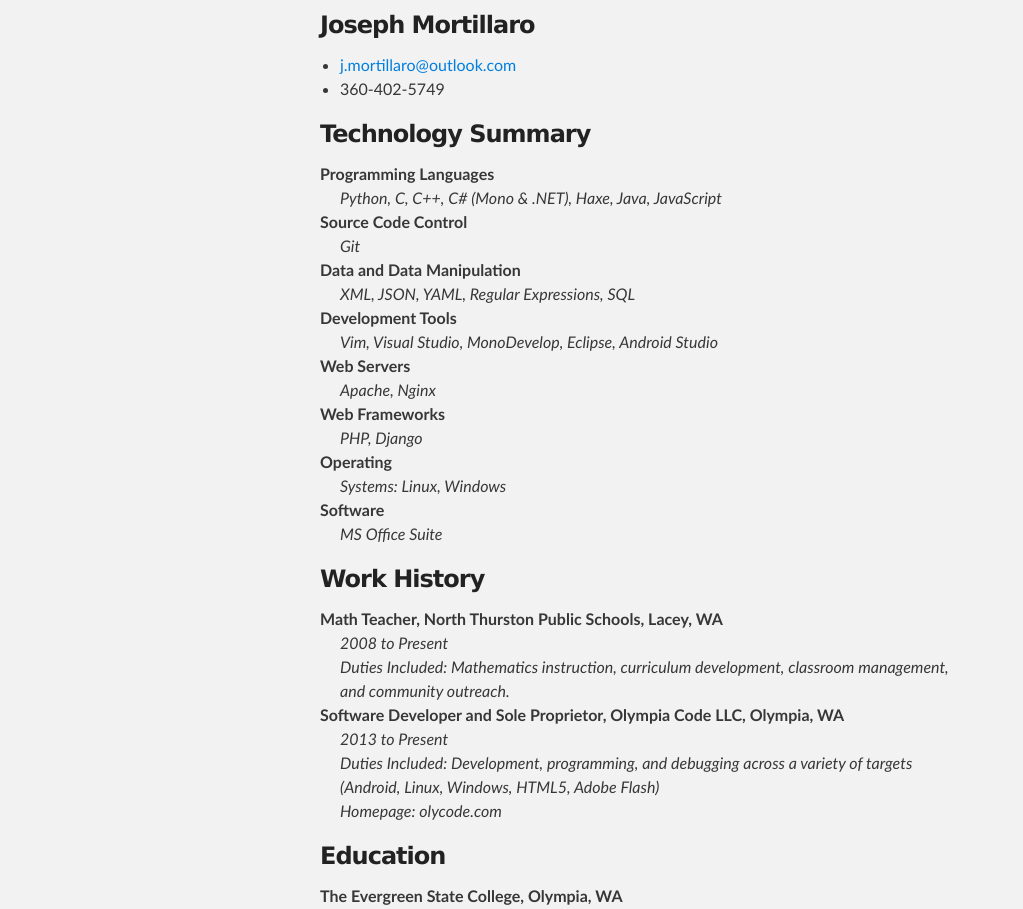
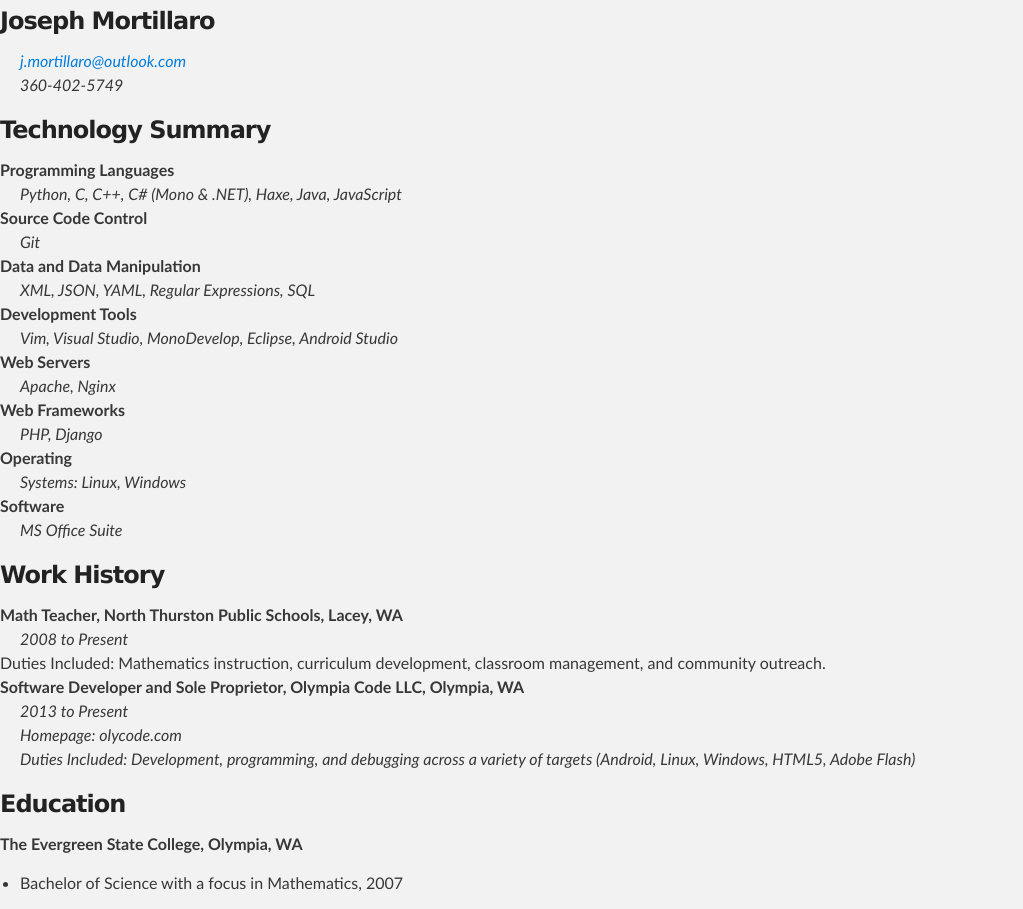
Before and after one commit to OlyCode/about-me, a plain HTML site: page index.html in a window 1280 px wide. Shown: the part 639-1548 px from the top of the page, without its empty margins (0-1023 px from the left). Drawn offline with Linux system fonts and the light colour scheme.

Commit message:
Update index.html

```diff
--- a/index.html
+++ b/index.html
@@ -16,44 +16,31 @@
     <!-- HEADER -->
     <div id="header_wrap" class="outer">
         <header class="inner">
-          <!--a id="forkme_banner" href="https://github.com/OlyCode/about-me">View on GitHub</a-->
-
           <h1 id="project_title"><a href="http://olycode.github.io/" style="text-decoration: none; color: #FFFFFF">Olympia Code LLC</a></h1>
           <h2 id="project_tagline"></h2>
-
-            <!-- section id="downloads">
-              <a class="zip_download_link" href="https://github.com/OlyCode/about-me/zipball/master">Download this project as a .zip file</a>
-              <a class="tar_download_link" href="https://github.com/OlyCode/about-me/tarball/master">Download this project as a tar.gz file</a>
-            </section -->
         </header>
     </div>
 
     <!-- MAIN CONTENT -->
     <div id="main_content_wrap" class="outer">
       <section id="main_content" class="inner">
-        <h2>
-<a id="about-me" class="anchor" href="#about-me" aria-hidden="true"><span class="octicon octicon-link"></span></a>About Me</h2>
+
+      </section><h2><a id="about-me" class="anchor" href="#about-me" aria-hidden="true"><span class="octicon octicon-link"></span></a>About Me</h2>
 
         <img src="/about-me/images/photo.JPG" alt="">
 
         <p>I am a programmer with a strong mathematical background and an interest in all aspects of  software development.</p>
 
-<h2>
-<a id="resume" class="anchor" href="#resume" aria-hidden="true"><span class="octicon octicon-link"></span></a>Resume</h2>
+        <h2><a id="resume" class="anchor" href="#resume" aria-hidden="true"><span class="octicon octicon-link"></span></a>Resume</h2>
 
-<h3>
-<a id="joseph-mortillaro" class="anchor" href="#joseph-mortillaro" aria-hidden="true"><span class="octicon octicon-link"></span></a>Joseph Mortillaro</h3>
+        <h3><a id="joseph-mortillaro" class="anchor" href="#joseph-mortillaro" aria-hidden="true"><span class="octicon octicon-link"></span></a>Joseph Mortillaro</h3>
 
-<ul>
-<li>
-<a href="mailto:j.mortillaro@outlook.com">j.mortillaro@outlook.com</a><br>
-</li>
-<li>360-402-5749</li>
-</ul>
+        <dl>
+          <dd><a href="mailto:j.mortillaro@outlook.com">j.mortillaro@outlook.com</a></dd>
+          <dd>360-402-5749</dd>
+        </dl>
 
-<h3>
-<a id="technology-summary" class="anchor" href="#technology-summary" aria-hidden="true"><span class="octicon octicon-link"></span></a>Technology Summary</h3>
-
+        <h3><a id="technology-summary" class="anchor" href="#technology-summary" aria-hidden="true"><span class="octicon octicon-link"></span></a>Technology Summary</h3>
         <dl>
           <dt>Programming Languages</dt>
           <dd>Python, C, C++, C# (Mono &amp; .NET), Haxe, Java, JavaScript</dd>
@@ -66,22 +53,19 @@
           <dt>Software</dt><dd>MS Office Suite</dd>
         </dl>
 
-<h3>
-<a id="work-history" class="anchor" href="#work-history" aria-hidden="true"><span class="octicon octicon-link"></span></a>Work History</h3>
-
+        <h3><a id="work-history" class="anchor" href="#work-history" aria-hidden="true"><span class="octicon octicon-link"></span></a>Work History</h3>
         <dl>
           <dt>Math Teacher, North Thurston Public Schools, Lacey, WA</dt>
-<dd>2008 to Present<br>
-Duties Included: Mathematics instruction, curriculum development, classroom management, and community outreach.</dd>
+          <dd>2008 to Present</dd>
+          <dd></dd>Duties Included: Mathematics instruction, curriculum development, classroom management, and community outreach.</dd>
+          <dt>Software Developer and Sole Proprietor, Olympia Code LLC, Olympia, WA</dt>
+          <dd>2013 to Present</dd>
+          <dd>Homepage: olycode.com</dd>
+          <dd>Duties Included: Development, programming, and debugging across a variety of targets (Android, Linux, Windows, HTML5, Adobe Flash)</dd>
 
-<dt>Software Developer and Sole Proprietor, Olympia Code LLC, Olympia, WA</dt>
-<dd>2013 to Present<br>
-Duties Included: Development, programming, and debugging across a variety of targets (Android, Linux, Windows, HTML5, Adobe Flash)<br>
-Homepage: olycode.com<dd>
 </dl>
 
-<h3>
-<a id="education" class="anchor" href="#education" aria-hidden="true"><span class="octicon octicon-link"></span></a>Education</h3>
+<h3><a id="education" class="anchor" href="#education" aria-hidden="true"><span class="octicon octicon-link"></span></a>Education</h3>
 
 <p><strong>The Evergreen State College, Olympia, WA</strong></p>
 
@@ -95,8 +79,7 @@ Homepage: olycode.com<dd>
 <li>Masters in Teaching, 2013</li>
 </ul>
 
-<h3>
-<a id="related-interests" class="anchor" href="#related-interests" aria-hidden="true"><span class="octicon octicon-link"></span></a>Related Interests</h3>
+<h3><a id="related-interests" class="anchor" href="#related-interests" aria-hidden="true"><span class="octicon octicon-link"></span></a>Related Interests</h3>
 <dl>
 <dd>Mathematics</dd>
 <dd>Programming Competitions (Ludum Dare 72 Hour)</dd>
```
Lines whose indentation alone changed are shown as unchanged.
